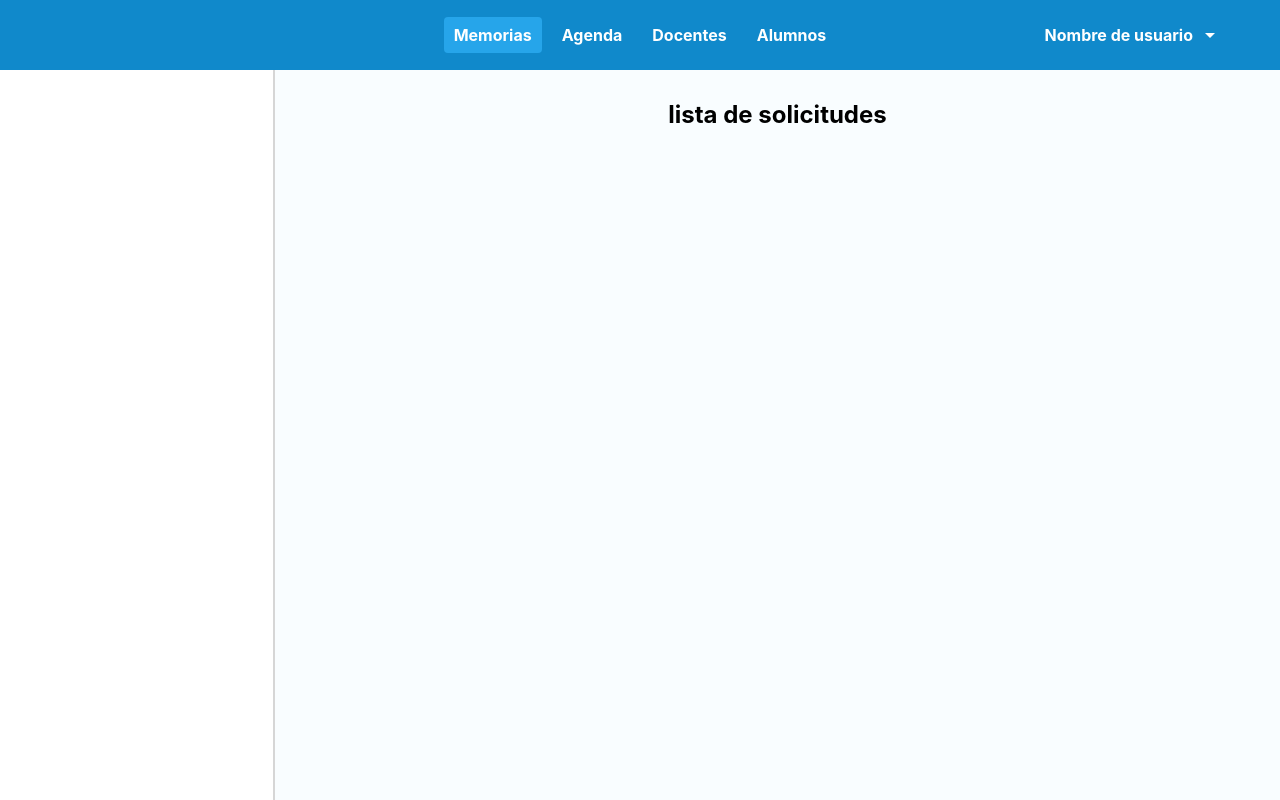
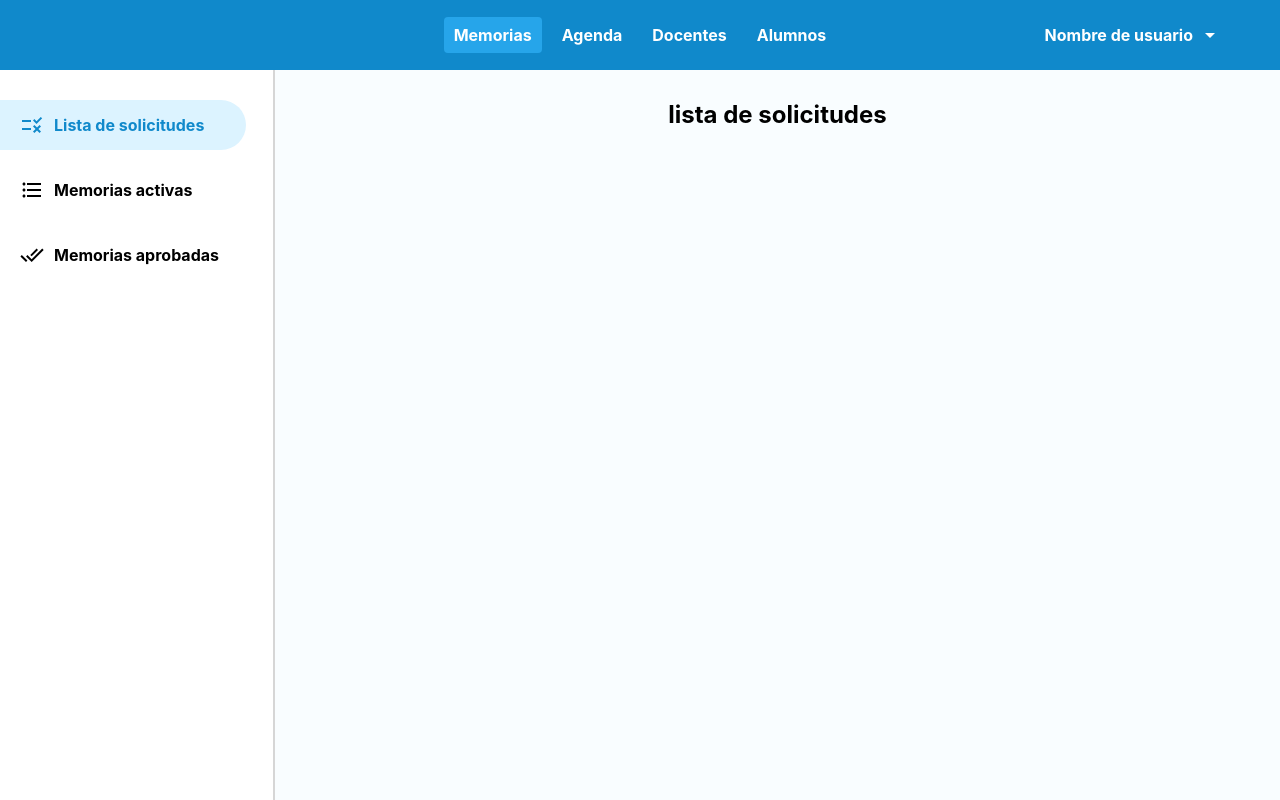
Before and after one commit to PedroScarton/Degree-project-manager, a React (Create React App) app: page /memorias/solicitudes in a window 1280 px wide. Built offline with nearby package versions, Linux system fonts and the light colour scheme.

Commit message:
bugs fixed

```diff
--- a/src/Shared/Components/Layout/MainWrapper.js
+++ b/src/Shared/Components/Layout/MainWrapper.js
@@ -25,7 +25,7 @@ const MainWrapper = (props) => {
 	const modules = Object.keys(roles[props.role]);
 	const routes = getRoutes(props.role);
 
-	const [moduleTools, setModuleTools] = useState(false);
+	const [actualModule, setActualModule] = useState(false);
 	const [memoryCount, setMemoryCount] = useState(0);
 
 	const location = useLocation();
@@ -36,9 +36,11 @@ const MainWrapper = (props) => {
 		if (fullpath.length === 2) {
 			const actualModule = fullpath[1];
 			if (actualModule) {
-				const firstTool = roles[role][actualModule][0];
-				if (firstTool) {
-					history.push(firstTool.href);
+				const tools = roles[role][actualModule].filter(
+					(tool) => tool.type !== 'nested' && tool
+				);
+				if (tools.length !== 0) {
+					history.push(tools[0].href);
 					return;
 				}
 			}
@@ -55,8 +57,7 @@ const MainWrapper = (props) => {
 		}
 	}, [location.pathname, role, history, modules]);
 
-	useEffect(() => {
-		// obtenemos el modulo
+	const getModules = (module) => {
 		const actualModule = location.pathname.split('/')[1];
 		if (actualModule) {
 			// obtenemos las rutas de ese modulo
@@ -64,9 +65,9 @@ const MainWrapper = (props) => {
 				(tool) => tool.type !== 'nested' && tool
 			);
 			// generamos rutas para ese modulo
-			// setModuleTools(tools);
+			return tools;
 		}
-	}, [role, modules, moduleTools, location.pathname]);
+	};
 
 	const getNewRequest = useCallback(() => {}, []);
 
@@ -74,7 +75,7 @@ const MainWrapper = (props) => {
 		<React.Fragment>
 			<MainNavigation modules={modules} />
 			<div className={classes.wrapper}>
-				<Sidebar tools={moduleTools} count={memoryCount} />
+				<Sidebar tools={getModules(actualModule)} count={memoryCount} />
 				<main className={classes.mainContainer}>
 					<div className={classes.routerContainer}>
 						<Switch>
```
Also changed, not shown: 2 other files (tests, documents, lock files or other folders).
